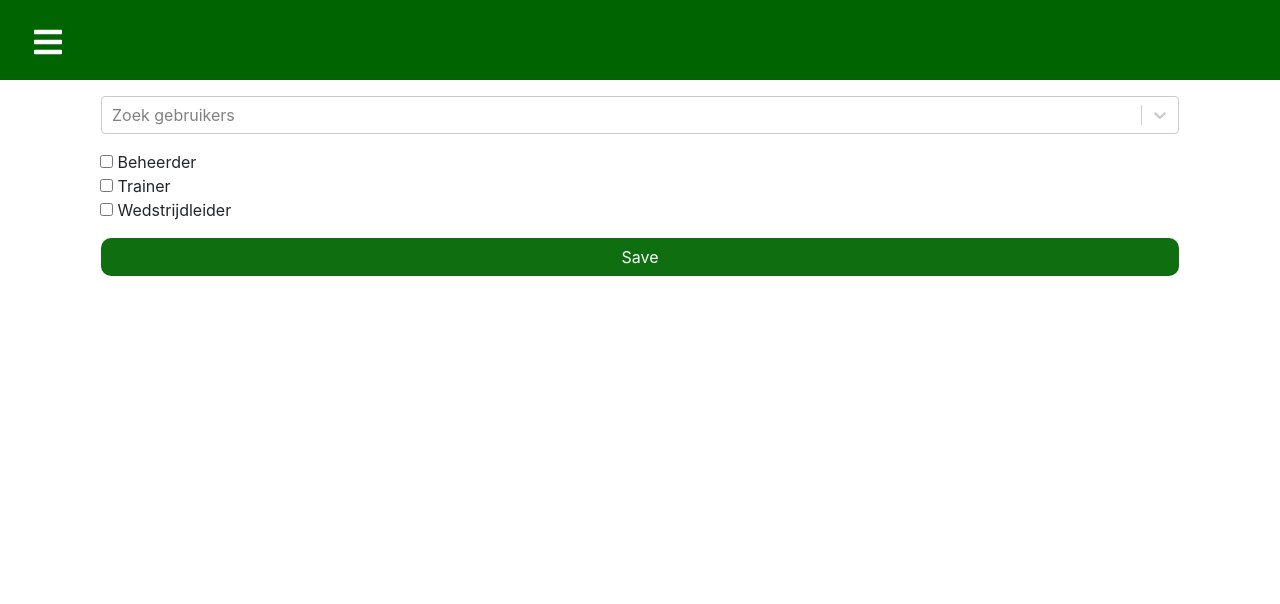
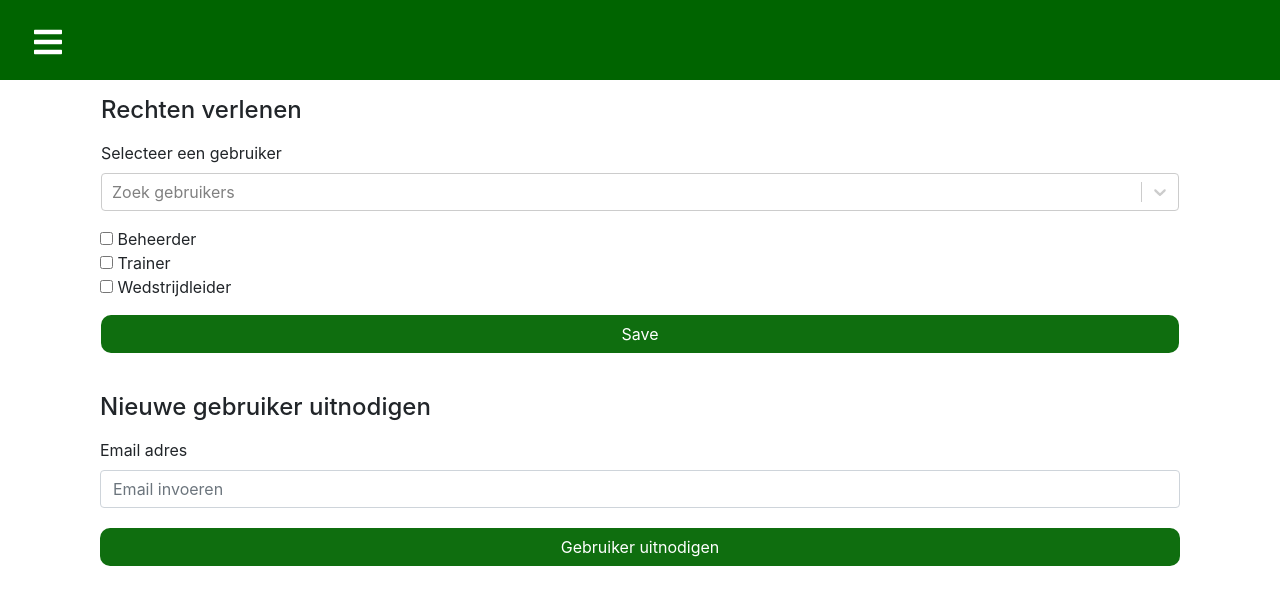
Before and after one commit to Redralis/Boogschutter-App, a React (Create React App) app in the folder frontend/: page /AdminPage in a window 1280 px wide. Shown: the top 604 px of the page. Built offline with nearby package versions, Linux system fonts and the light colour scheme; no server answers; sample sign-in values are in the browser's storage.

Commit message:
Added frame for inviting users

```diff
--- a/frontend/src/components/UserDropdown.js
+++ b/frontend/src/components/UserDropdown.js
@@ -35,6 +35,11 @@ function AddChat() {
     }
 
     function setRights(mail) {
+        editUser(mail, TrainerBox.current.checked, AdminBox.current.checked, MatchLeaderBox.current.checked).then(res => {
+        })
+    }
+
+    function inviteUser(mail) {
         editUser(mail, TrainerBox.current.checked, AdminBox.current.checked, MatchLeaderBox.current.checked).then(res => {
         })
     }
@@ -90,13 +95,19 @@ function AddChat() {
             refreshPage();
         }
 
+        handleInvite(event) {
+            event.preventDefault();
+            console.log("GHIHHIUBHJ UKJB JHB MN ")
+        }
+
         render() {
             return (
                 <div className="container">
                     <form onSubmit={this.handleSubmit}>
                         <div className="modal-body">
-
-                            <Select placeholder={<div>Zoek gebruikers</div>} value={this.state.value} onChange={this.handleChange} closeMenuOnSelect={true} blurInputOnSelect={false} options={[
+                            <h1 className="h4 mb-3 fw-normal" >Rechten verlenen</h1>
+                            <label for="gebruikerSelect">Selecteer een gebruiker</label>
+                            <Select className="gebruikerSelect" placeholder={<div>Zoek gebruikers</div>} value={this.state.value} onChange={this.handleChange} closeMenuOnSelect={true} blurInputOnSelect={false} options={[
                                 {
                                     label: "Beheerders",
                                     options: groupAdmins()
@@ -160,6 +171,43 @@ function AddChat() {
                                 </div>
                             </div>
                         </div>
+                        <br />
+                        <form onSubmit={this.handleInvite}>
+                        <div className="container">
+                            <h1 className="h4 mb-3 fw-normal" >Nieuwe gebruiker uitnodigen</h1>
+                            <div class="form-group">
+                                <label for="exampleInputEmail1">Email adres</label>
+                                <input type="email" class="form-control" id="exampleInputEmail1" aria-describedby="emailHelp" placeholder="Email invoeren" />
+                                <input
+                                    type="button"
+                                    value="Gebruiker uitnodigen"
+                                    className="w-100 btn agenda-buttons"
+                                    data-toggle="modal"
+                                    data-target="#popup-newuser"
+                                    style={{ marginTop: "20px" }}
+                                />
+                            </div>
+                        </div>
+                        <div class="modal fade" id="popup-newuser" tabindex="-1" role="dialog" aria-labelledby="exampleModalLabel" aria-hidden="true">
+                            <div class="modal-dialog" role="document">
+                                <div class="modal-content">
+                                    <div class="modal-header">
+                                        <h5 class="modal-title" id="exampleModalLabel">Gebruiker uitnodigen</h5>
+                                        <button type="button" class="close" data-dismiss="modal" aria-label="Close">
+                                            <span aria-hidden="true">&times;</span>
+                                        </button>
+                                    </div>
+                                    <div class="modal-body">
+                                       Weet je zeker dat je deze gebruiker wilt uitnodigen?
+                                    </div>
+                                    <div class="modal-footer">
+                                        <button type="button" class="btn btn-secondary" data-dismiss="modal">Close</button>
+                                        <button type="button" class="btn btn-primary" onClick={this.handleInvite}>Save changes</button>
+                                    </div>
+                                </div>
+                            </div>
+                        </div>
+                        </form>
                     </form>
                 </div>
             );
```
Also changed, not shown: frontend/src/ApiServices/InviteUser.js (added, +11 -0 lines).
